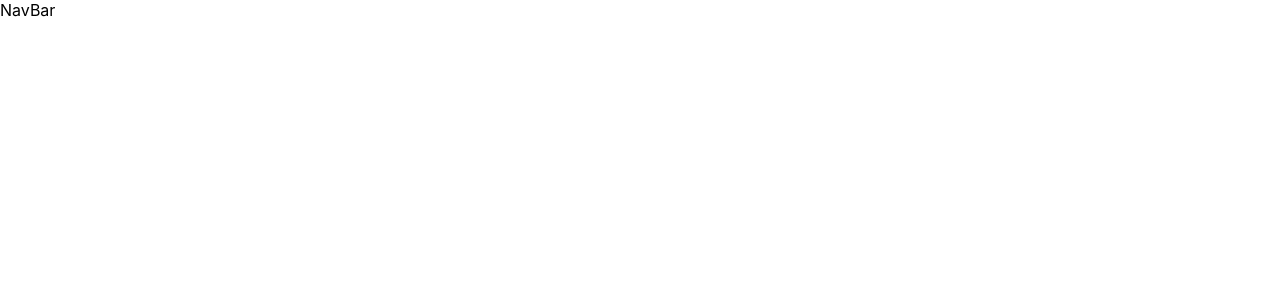
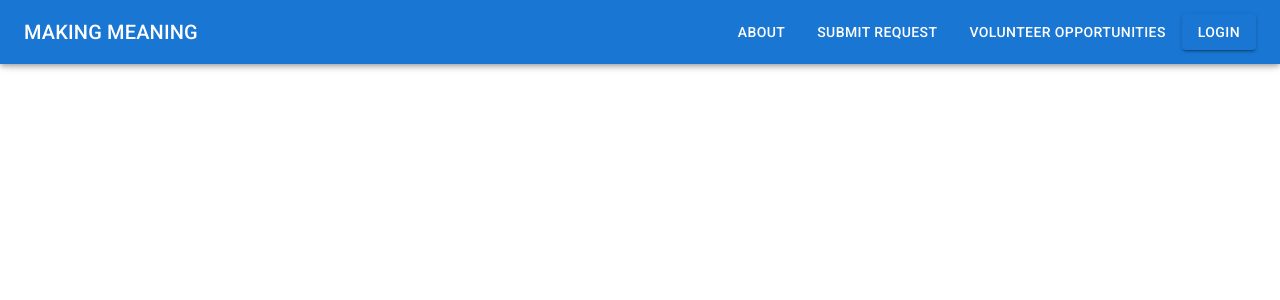
Before and after one commit to mafiageek/ptbc5-project2, a React (Create React App) app: page / in a window 1280 px wide. Before the commit this address had no page. Shown: the top 300 px of the page. Built offline with nearby package versions, Linux system fonts and the light colour scheme.

Commit message:
created app bar - have not linked app bar buttons and text to pages yet

```diff
--- a/src/App.js
+++ b/src/App.js
@@ -3,11 +3,34 @@ import { Routes, Route, BrowserRouter } from "react-router-dom";
 import About from "./pages/About";
 import Listings from "./pages/Listings";
 import SubmitRequest from "./pages/SubmitRequest";
-import NavBar from "./components/NavBar";
+import NavBar from "./components/NavBar.js"
+
+import {AppBar, Toolbar, Container, Typography, Button }from "@mui/material"
 
 function App() {
   return (
-    <BrowserRouter>
+<>
+<BrowserRouter>
+    <AppBar>
+      <Toolbar>
+
+   <Typography variant="h6" component="div" sx={{ flexGrow: 1 }}>
+            MAKING MEANING
+          </Typography>
+          <Button variant="text" variant="h5" >  About
+</Button>
+
+          <Button variant="text" variant="h5" > Submit Request
+</Button>
+
+          <Button variant="text" variant="h5" >Volunteer Opportunities</Button>
+
+
+
+           <Button variant="contained">Login</Button>
+          </Toolbar>
+          </AppBar>
+
       <NavBar />
       <Routes>
         <Route path="/About" element={<About />} />
@@ -15,6 +38,7 @@ function App() {
         <Route path="/Listings" element={<Listings />} />
       </Routes>
     </BrowserRouter>
+    </>
   );
 }
 
--- a/src/components/NavBar.js
+++ b/src/components/NavBar.js
@@ -1,7 +1,11 @@
 import React from "react";
+import {AppBar, Button }from "@mui/material"
 
-function NavBar() {
-  return <div>NavBar</div>;
+export default function NavBar() {
+  return
+<>
+<Button variant="contained">Contained</Button>
+<Button variant="outlined">Outlined</Button>
+<div> TEST </div>
+</>
 }
-
-export default NavBar;
```
Also changed, not shown: src/logo.png (added), src/logo.svg (deleted).
